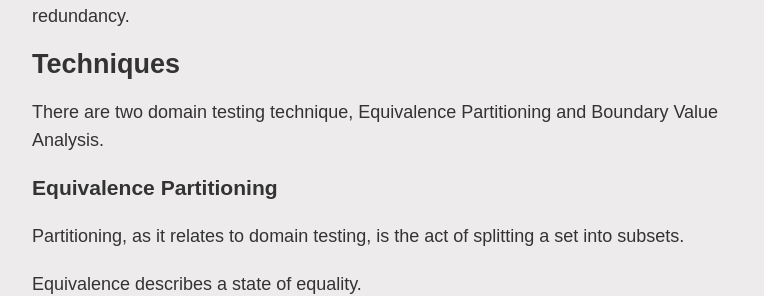
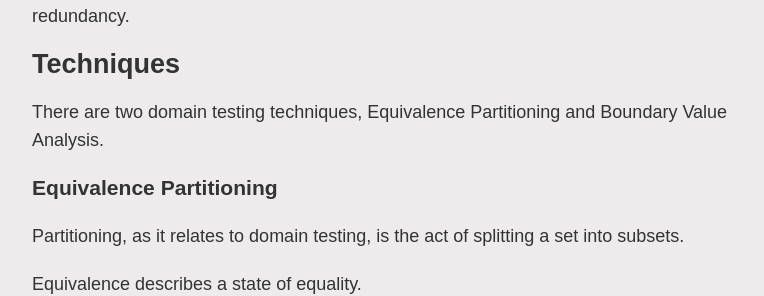
Before and after one commit to EllieBorden/ellieborden.tech, a Jekyll site: the page built from _posts/2019/2019-02-12-domain-testing.markdown, in a window 1280 px wide and 900 px high, scrolled down 384 px. Shown: the part 158-454 px from the top of the window, without its empty margins (253-1017 px from the left). Built offline with Jekyll 4.4.1, drawn with Linux system fonts in a browser that asks for light colours; comment, search, counter and statistics services are not loaded; some of the changed text lies outside the part shown.

```diff
--- a/_posts/2019/2019-02-12-domain-testing.markdown
+++ b/_posts/2019/2019-02-12-domain-testing.markdown
@@ -17,7 +17,7 @@ Testers have a finite amount of time and resources, so it's important to design
 
 ## Techniques
 
-There are two domain testing technique, Equivalence Partitioning and Boundary Value Analysis.
+There are two domain testing techniques, Equivalence Partitioning and Boundary Value Analysis.
 
 ### Equivalence Partitioning
 
@@ -78,7 +78,7 @@ Referring to the previous example, its valid boundary values are **1** and **100
 
 Since those values were already selected to represent their classes, we've already performed boundary value analysis on that input.
 
-## Limitations.
+## Limitations
 
 Equivalence is subjective. The effectiveness of this method depends on the tester's ability to determine equivalence classes and to select representatives of those classes. Values that have the highest potential to cause errors (such as boundary values) should be chosen to represent their equivalence class when possible.
 
```
Also changed, not shown: about/index.md (+6 -6 lines), _drafts/samples/2017-03-07-demo-post.md (renamed from _drafts/2017-03-07-demo-post.md), _drafts/samples/2017-04-23-video-example.md (renamed from _drafts/2017-04-23-video-example.md).
